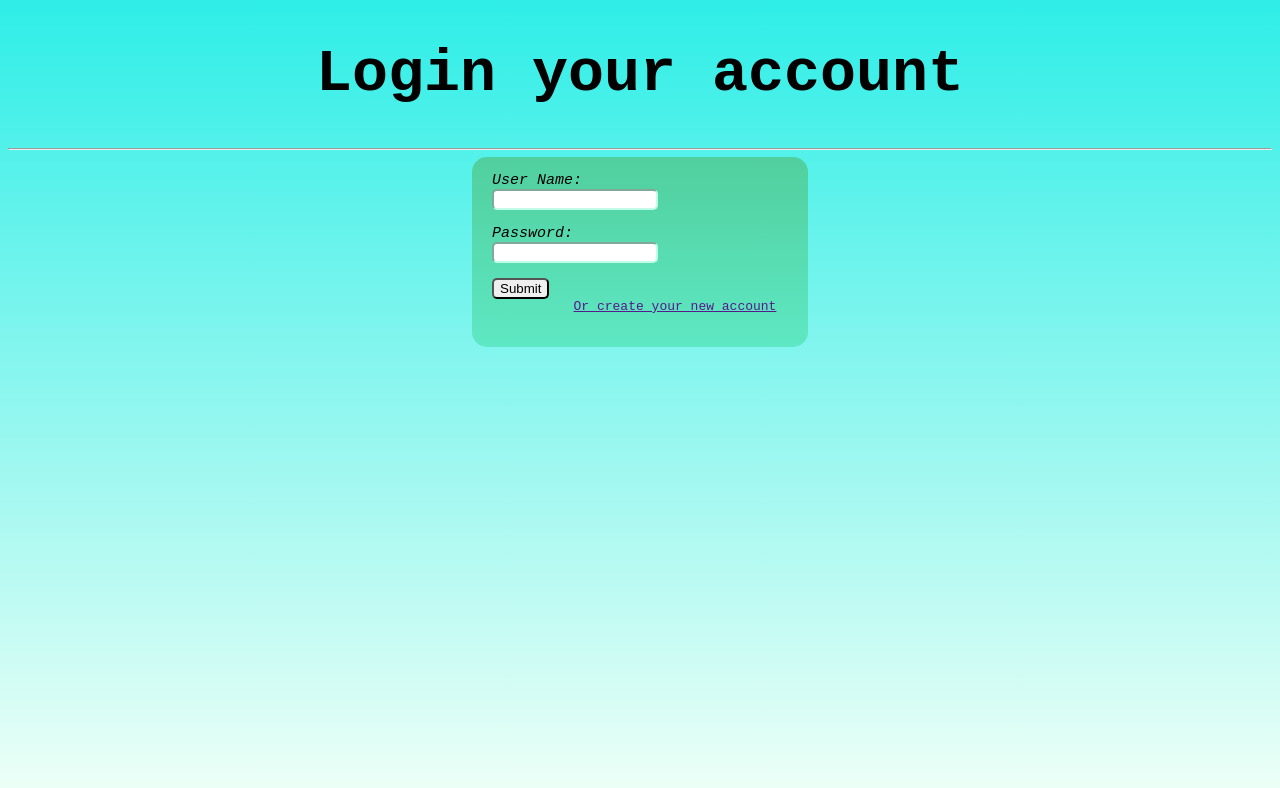
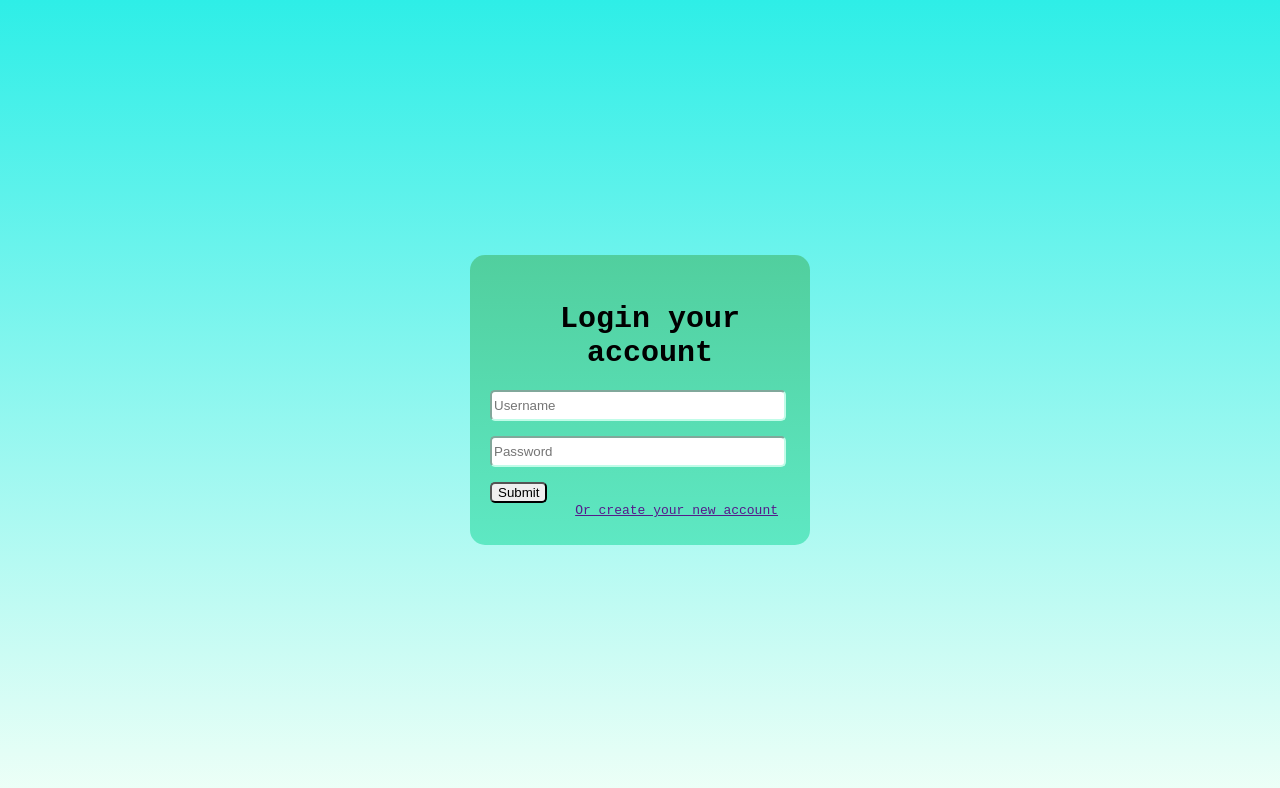
Before and after one commit to Chivisakata/MoneyTrackingFE, a plain HTML site: page pages/signIn.html in a window 1280 px wide. Drawn offline with Linux system fonts and the light colour scheme.

Commit message:
Sua form dang nhap

```diff
--- a/pages/signIn.html
+++ b/pages/signIn.html
@@ -8,15 +8,12 @@
 
 </head>
 <body>
-    <div class="Logo">
-        <h1>Login your account</h1>
-    </div>
-    <hr>
     <div class="loginform">
         <form>
-            <label for="username">User Name:</label><br><input type="text" id="username";>
+            <h1>Login your account</h1>
+            <input placeholder="Username" type="text" id="username";>
             <br><br>
-            <label for="password">Password:</label><br><input type="password" id="password">
+            <input placeholder="Password" type="password" id="password">
             <br><br>
             <button>Submit</button>
             <div class="form-footer"><a href="">Or create your new account</a></div>
--- a/src/style/css/signIn.css
+++ b/src/style/css/signIn.css
@@ -1,9 +1,14 @@
 
 h1 {
-    font-size: 60px;
+    font-size: 30px;
     text-align: center;
 }
 body{
+    display: flex;
+    justify-content: center;
+    align-items: center;
+    height: 100vh;
+    margin: 0;
     background: linear-gradient(#2eeee7,#effff7);
     background-repeat: no-repeat;
     background-attachment:fixed;background-color:#dbf8ed;
@@ -11,21 +16,23 @@ body{
 }
 .loginform{
     width:25%;
-    height: 160px;
+    height: 260px;
     padding-top: 15px;
     padding-bottom: 15px;
     padding-left: 20px;
-    margin: auto;
     display:flex;
     flex-direction: column;
     background: linear-gradient(#51cf9e,#5ee8c3);
     border-radius: 15px;
+    justify-content: center;
+    align-items: center;
+
 }
-.loginform form{
-    width: 100%;
-}
+
+
 input{
-    width: 50%;
+    height: 25px;
+    width: 90%;
     border-radius: 5px;
     border-color:#c1fce8;
 }
@@ -41,6 +48,7 @@ form label{
 }
 button{
     border-radius: 5px;
+
 }
 button:hover{
     transform: scale(1.2);
```
